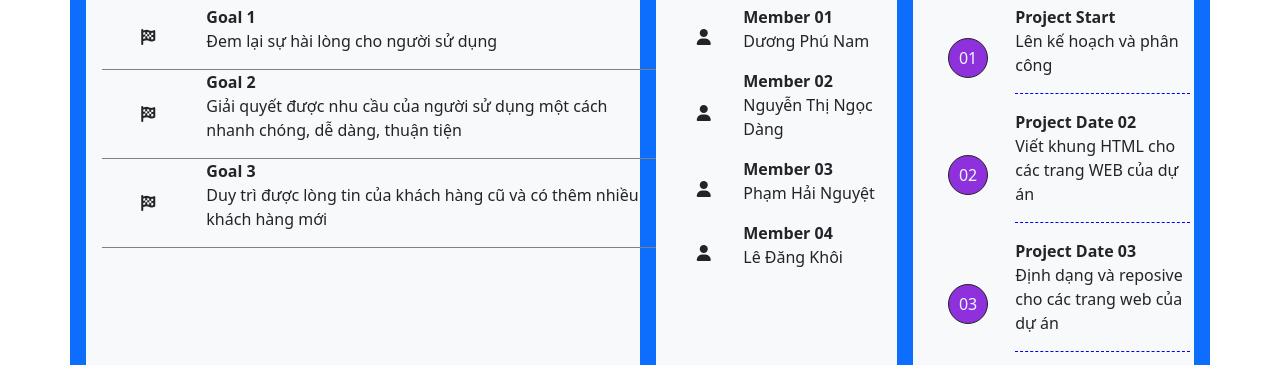
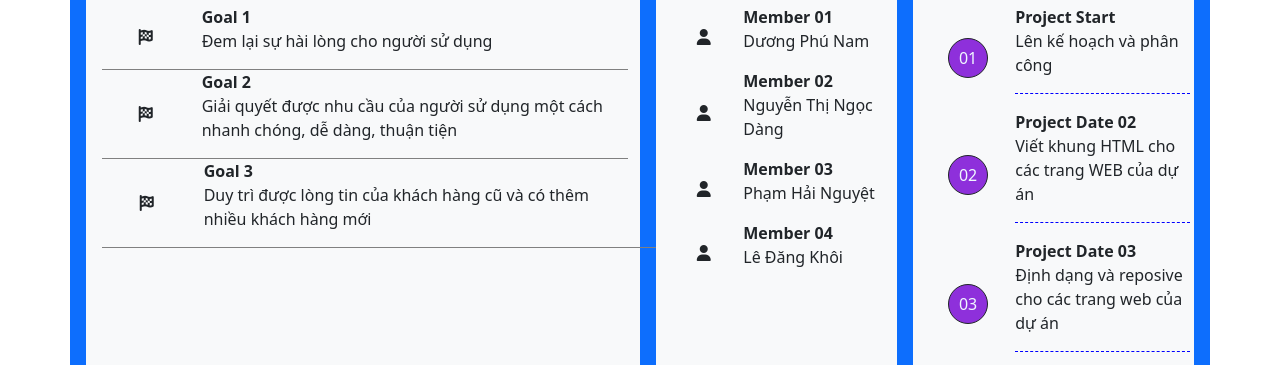
Before and after one commit to Namdpfx23556/Assignment_3, a plain HTML site: page index2.html in a window 1280 px wide. Shown: the part 132-497 px from the top of the page. Drawn offline with nearby package versions, Linux system fonts and the light colour scheme.

Commit message:
Update index2.html

```diff
--- a/index2.html
+++ b/index2.html
@@ -20,7 +20,7 @@
           <div style="align-content: start; height:55% !important ;" class="row bg-light mb-3 goal">
             <h1 style="height: fit-content;" class="text-primary border-bottom pb-3">Goals</h1>
             <div style="margin-left: 1rem;" class="col-12">
-              <div style="border-bottom: 1px solid grey;" class="row">
+              <div style="border-bottom: 1px solid grey;" class="row me-3">
                 <div class="col-lg-2 icon">
                   <i class="fas fa-flag-checkered"></i>
                 </div>
@@ -31,7 +31,7 @@
                   </dl>
                 </div>
               </div>
-              <div style="border-bottom: 1px solid grey;" class="row">
+              <div style="border-bottom: 1px solid grey;" class="row me-3">
                 <div class="col-lg-2 icon">
                   <i class="fas fa-flag-checkered"></i>
                 </div>
@@ -45,7 +45,7 @@
                   </dl>
                 </div>
               </div>
-              <div style="border-bottom: 1px solid grey;"  class="row">
+              <div style="border-bottom: 1px solid grey;"  class="row pe-3">
                 <div class="col-lg-2 icon">
                   <i class="fas fa-flag-checkered"></i>
                 </div>
```
